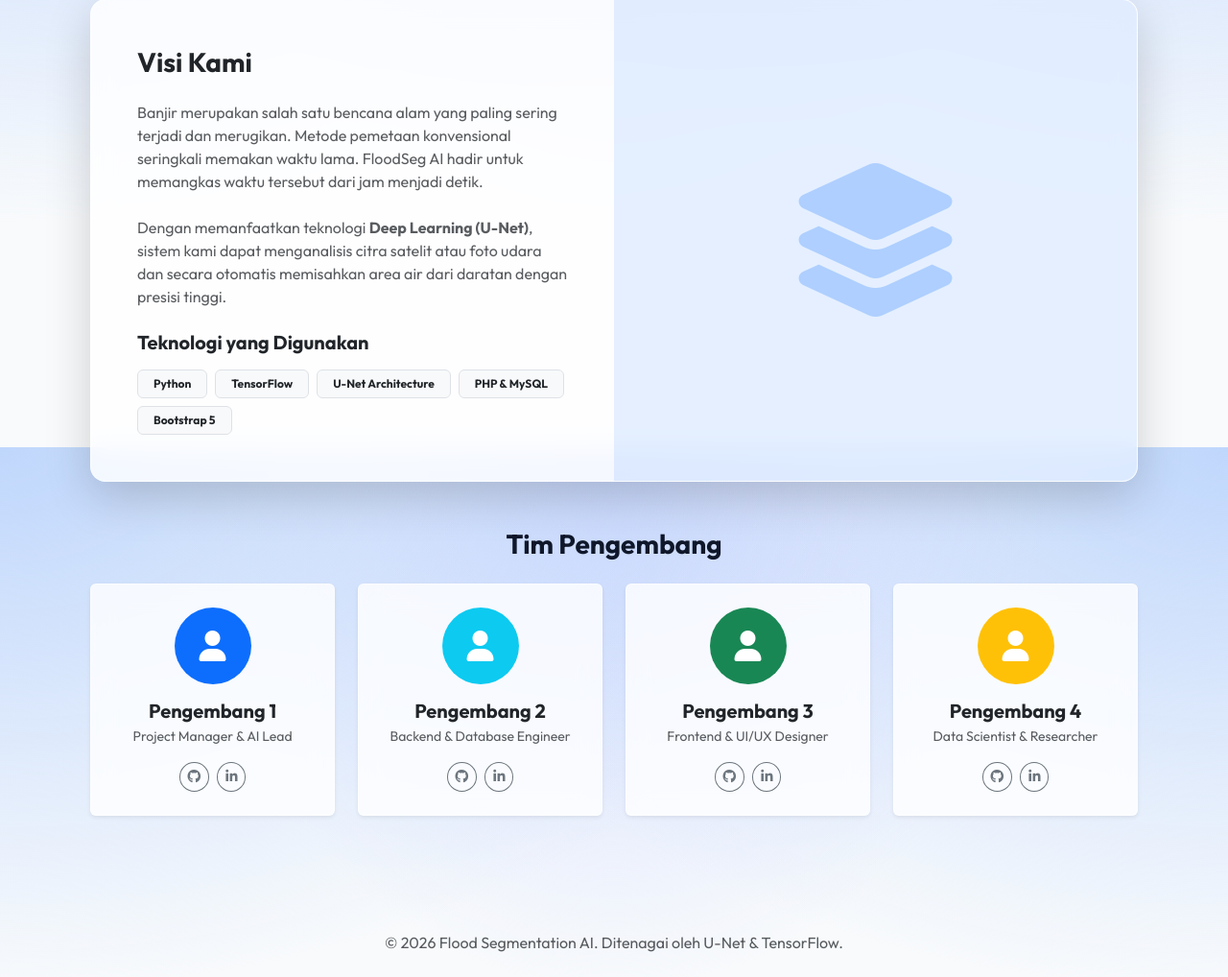
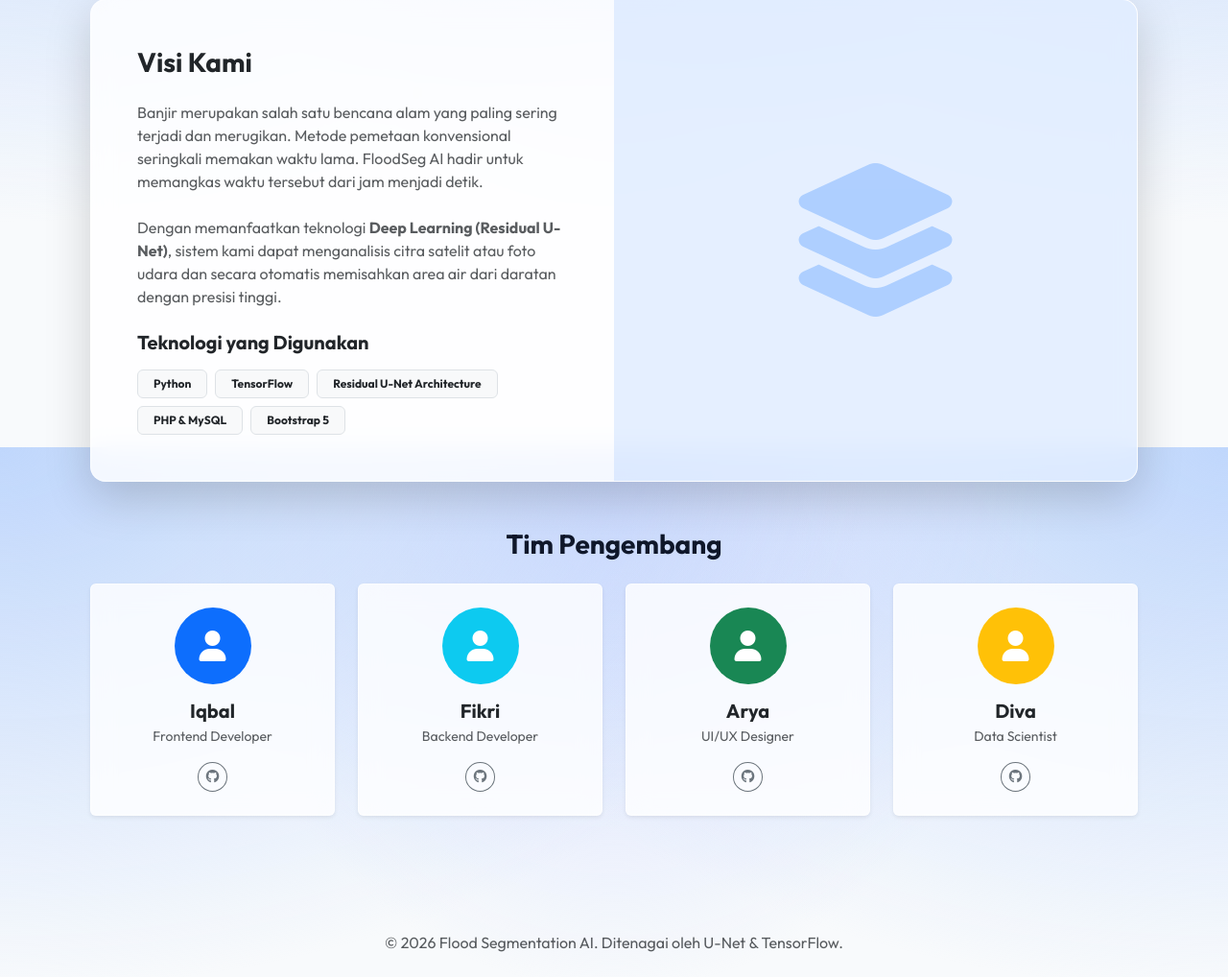
Before and after one commit to IqbalIka17/floodseg-web, a PHP site: page /about.php in a window 1280 px wide. Shown: the part 334-1352 px from the top of the page at 96% size. Run offline with PHP 8.4, Linux system fonts and the light colour scheme.

Commit message:
maintenance

```diff
--- a/about.php
+++ b/about.php
@@ -24,14 +24,14 @@
                         Banjir merupakan salah satu bencana alam yang paling sering terjadi dan merugikan. Metode pemetaan konvensional seringkali memakan waktu lama. FloodSeg AI hadir untuk memangkas waktu tersebut dari jam menjadi detik.
                     </p>
                     <p class="text-muted mb-4">
-                        Dengan memanfaatkan teknologi <strong>Deep Learning (U-Net)</strong>, sistem kami dapat menganalisis citra satelit atau foto udara dan secara otomatis memisahkan area air dari daratan dengan presisi tinggi.
+                        Dengan memanfaatkan teknologi <strong>Deep Learning (Residual U-Net)</strong>, sistem kami dapat menganalisis citra satelit atau foto udara dan secara otomatis memisahkan area air dari daratan dengan presisi tinggi.
                     </p>
 
                     <h5 class="fw-bold mt-4 mb-3">Teknologi yang Digunakan</h5>
                     <div class="d-flex flex-wrap gap-2">
                         <span class="badge bg-light text-dark border px-3 py-2">Python</span>
                         <span class="badge bg-light text-dark border px-3 py-2">TensorFlow</span>
-                        <span class="badge bg-light text-dark border px-3 py-2">U-Net Architecture</span>
+                        <span class="badge bg-light text-dark border px-3 py-2">Residual U-Net Architecture</span>
                         <span class="badge bg-light text-dark border px-3 py-2">PHP & MySQL</span>
                         <span class="badge bg-light text-dark border px-3 py-2">Bootstrap 5</span>
                     </div>
@@ -51,11 +51,10 @@
                         <i class="fas fa-user"></i>
                     </div>
                 </div>
-                <h5 class="fw-bold mb-1">Pengembang 1</h5>
-                <p class="text-muted small mb-3">Project Manager & AI Lead</p>
+                <h5 class="fw-bold mb-1">Iqbal</h5>
+                <p class="text-muted small mb-3">Frontend Developer</p>
                 <div class="d-flex justify-content-center gap-2">
-                    <a href="#" class="btn btn-sm btn-outline-secondary rounded-circle"><i class="fab fa-github"></i></a>
-                    <a href="#" class="btn btn-sm btn-outline-secondary rounded-circle"><i class="fab fa-linkedin-in"></i></a>
+                    <a href="https://github.com/IqbalIka17" class="btn btn-sm btn-outline-secondary rounded-circle"><i class="fab fa-github"></i></a>
                 </div>
             </div>
         </div>
@@ -68,11 +67,10 @@
                         <i class="fas fa-user"></i>
                     </div>
                 </div>
-                <h5 class="fw-bold mb-1">Pengembang 2</h5>
-                <p class="text-muted small mb-3">Backend & Database Engineer</p>
+                <h5 class="fw-bold mb-1">Fikri</h5>
+                <p class="text-muted small mb-3">Backend Developer</p>
                 <div class="d-flex justify-content-center gap-2">
-                    <a href="#" class="btn btn-sm btn-outline-secondary rounded-circle"><i class="fab fa-github"></i></a>
-                    <a href="#" class="btn btn-sm btn-outline-secondary rounded-circle"><i class="fab fa-linkedin-in"></i></a>
+                    <a href="https://github.com/fikriwildann" class="btn btn-sm btn-outline-secondary rounded-circle"><i class="fab fa-github"></i></a>
                 </div>
             </div>
         </div>
@@ -85,11 +83,10 @@
                         <i class="fas fa-user"></i>
                     </div>
                 </div>
-                <h5 class="fw-bold mb-1">Pengembang 3</h5>
-                <p class="text-muted small mb-3">Frontend & UI/UX Designer</p>
+                <h5 class="fw-bold mb-1">Arya</h5>
+                <p class="text-muted small mb-3">UI/UX Designer</p>
                 <div class="d-flex justify-content-center gap-2">
-                    <a href="#" class="btn btn-sm btn-outline-secondary rounded-circle"><i class="fab fa-github"></i></a>
-                    <a href="#" class="btn btn-sm btn-outline-secondary rounded-circle"><i class="fab fa-linkedin-in"></i></a>
+                    <a href="https://github.com/aryalp19" class="btn btn-sm btn-outline-secondary rounded-circle"><i class="fab fa-github"></i></a>
                 </div>
             </div>
         </div>
@@ -102,11 +99,10 @@
                         <i class="fas fa-user"></i>
                     </div>
                 </div>
-                <h5 class="fw-bold mb-1">Pengembang 4</h5>
-                <p class="text-muted small mb-3">Data Scientist & Researcher</p>
+                <h5 class="fw-bold mb-1">Diva</h5>
+                <p class="text-muted small mb-3">Data Scientist</p>
                 <div class="d-flex justify-content-center gap-2">
                     <a href="#" class="btn btn-sm btn-outline-secondary rounded-circle"><i class="fab fa-github"></i></a>
-                    <a href="#" class="btn btn-sm btn-outline-secondary rounded-circle"><i class="fab fa-linkedin-in"></i></a>
                 </div>
             </div>
         </div>
--- a/index.php
+++ b/index.php
@@ -39,7 +39,7 @@
                         <i class="fas fa-brain fa-2x"></i>
                     </div>
                     <h5 class="fw-bold mb-2">Kecerdasan Buatan</h5>
-                    <p class="text-muted small">Dibangun di atas arsitektur U-Net yang dilatih khusus untuk segmentasi semantik objek air dan banjir.</p>
+                    <p class="text-muted small">Dibangun di atas arsitektur residual U-Net yang dilatih khusus untuk segmentasi semantik objek air dan banjir.</p>
                 </div>
             </div>
             <div class="col-md-4">
@@ -185,7 +185,7 @@
                         </h2>
                         <div id="faq1" class="accordion-collapse collapse" data-bs-parent="#faqAccordion">
                             <div class="accordion-body px-4 pb-4 text-muted">
-                                Sistem kami menggunakan model Deep Learning bernama U-Net yang telah dilatih dengan ribuan citra satelit banjir. Model ini menganalisis setiap piksel gambar Anda dan memprediksi apakah piksel tersebut adalah air atau daratan.
+                                Sistem kami menggunakan model Deep Learning bernama residual U-Net yang telah dilatih dengan ribuan citra satelit banjir. Model ini menganalisis setiap piksel gambar Anda dan memprediksi apakah piksel tersebut adalah air atau daratan.
                             </div>
                         </div>
                     </div>
@@ -213,7 +213,7 @@
                         </h2>
                         <div id="faq3" class="accordion-collapse collapse" data-bs-parent="#faqAccordion">
                             <div class="accordion-body px-4 pb-4 text-muted">
-                                Model U-Net kami telah mencapai tingkat akurasi (IoU Score) rata-rata di atas <strong>85%</strong> pada dataset pengujian. Namun, hasil dapat bervariasi tergantung pada kualitas, pencahayaan, dan kompleksitas citra yang diunggah.
+                                Model residual U-Net kami telah mencapai tingkat akurasi (IoU Score) rata-rata di atas <strong>85%</strong> pada dataset pengujian. Namun, hasil dapat bervariasi tergantung pada kualitas, pencahayaan, dan kompleksitas citra yang diunggah.
                             </div>
                         </div>
                     </div>
```
